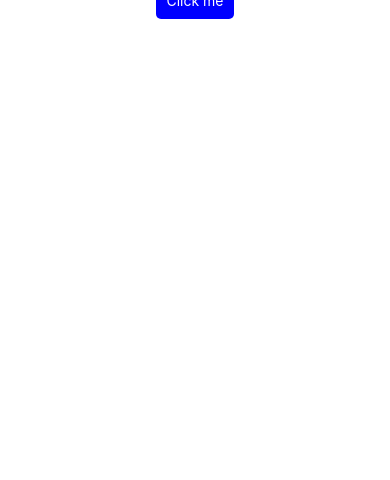
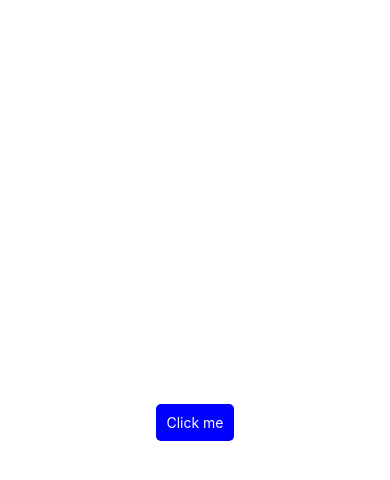
Before and after one commit to mc-es/ShareZoneApp, a React Native app: screen / in a window 390 px wide. Shown: the top 480 px of the page. Built offline with nearby package versions, Linux system fonts and the light colour scheme.

Commit message:
chore(linting): remove use-safe-area-view rule from ESLint configuration

```diff
--- a/App.tsx
+++ b/App.tsx
@@ -1,5 +1,4 @@
 import React from 'react';
-import { SafeAreaView } from 'react-native';
 
 import styled from 'styled-components/native';
 
@@ -9,12 +8,10 @@ import Button from 'src/components/Button';
 
 const App = (): JSX.Element => {
   return (
-    <SafeAreaView>
-      <Container>
-        <Button />
-        <StatusBar style="auto" />
-      </Container>
-    </SafeAreaView>
+    <Container>
+      <Button />
+      <StatusBar style="auto" />
+    </Container>
   );
 };
 
--- a/eslint.config.mjs
+++ b/eslint.config.mjs
@@ -42,7 +42,6 @@ export default tseslint.config(
         'error',
         { moduleName: 'styled-components/native' },
       ],
-      'react-native/use-safe-area-view': 'error',
       'react-native/use-touchable-opacity': 'error',
       'react-native/not-inline-css': 'error',
 
--- a/src/components/Button.tsx
+++ b/src/components/Button.tsx
@@ -1,17 +1,14 @@
 import React from 'react';
-import { SafeAreaView } from 'react-native';
 
 import styled from 'styled-components/native';
 
 const Button = (): JSX.Element => {
   return (
-    <SafeAreaView>
-      <Container>
-        <Touchable>
-          <Text color="white">Click me</Text>
-        </Touchable>
-      </Container>
-    </SafeAreaView>
+    <Container>
+      <Touchable>
+        <Text color="white">Click me</Text>
+      </Touchable>
+    </Container>
   );
 };
 
```
